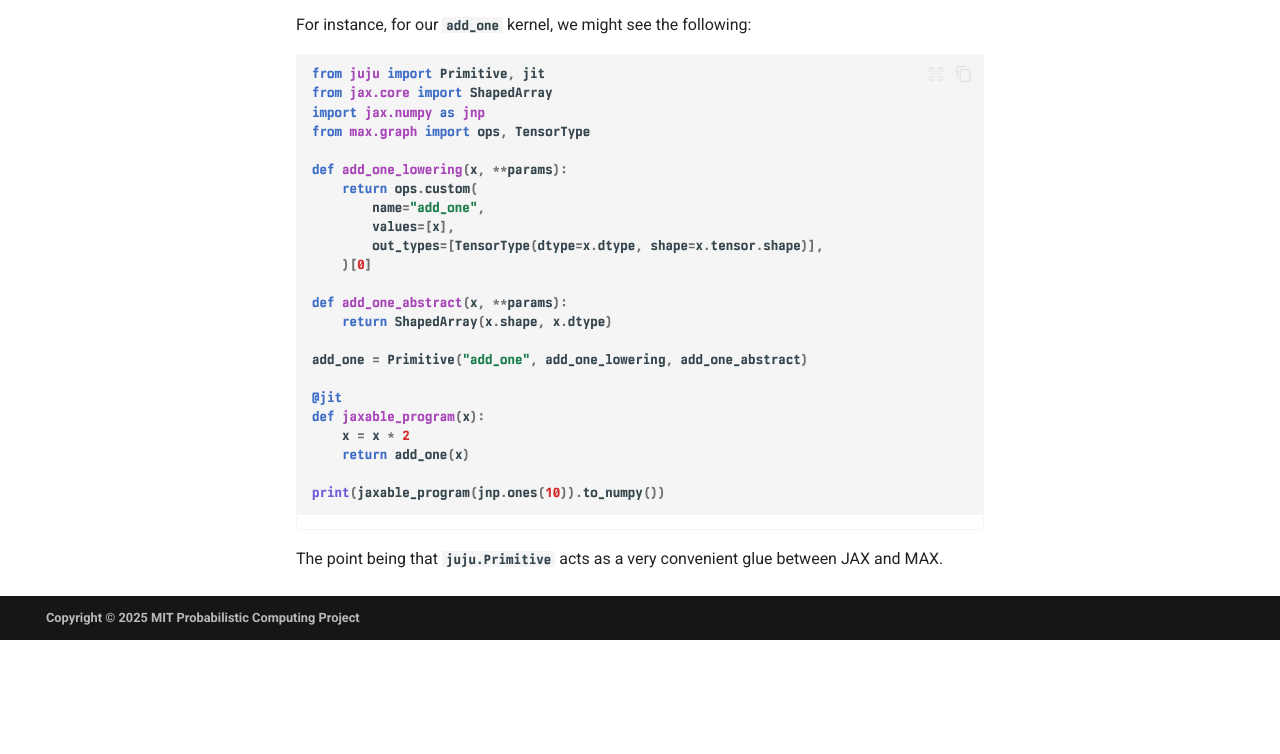
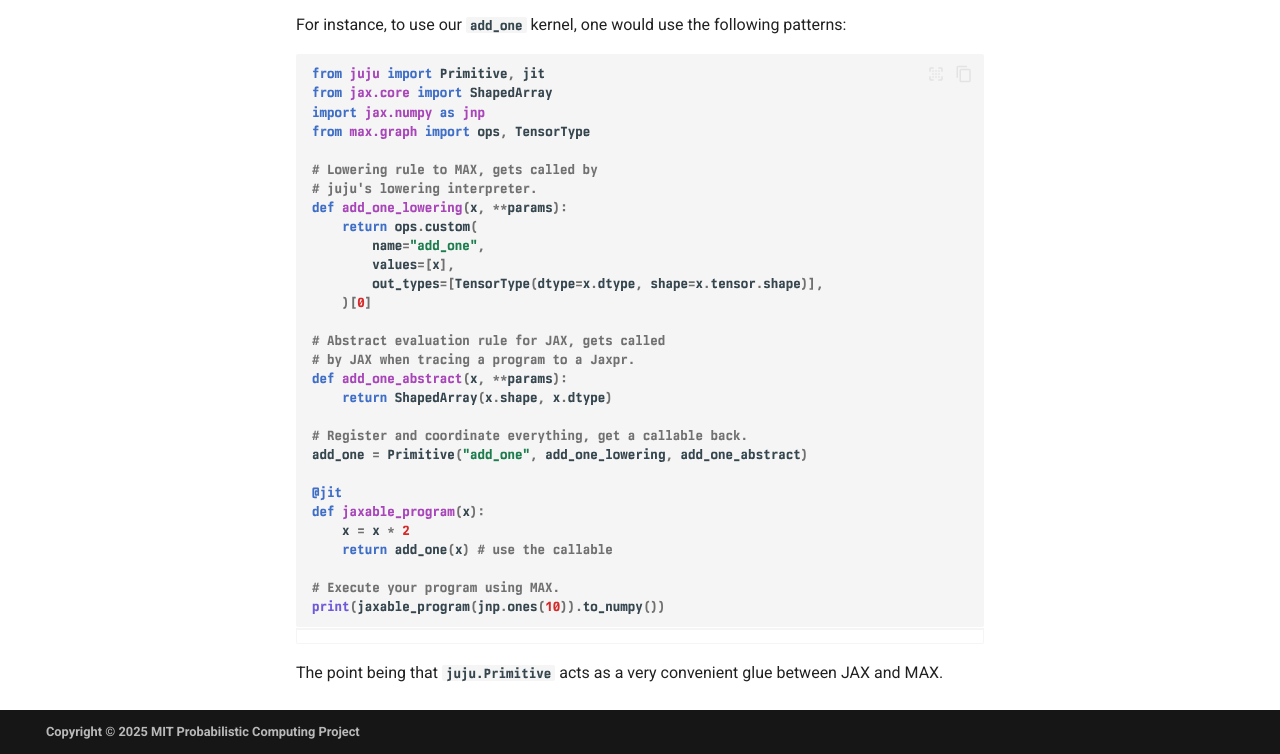
Before and after one commit to femtomc/jaxmax, an MkDocs documentation site: the page built from docs/index.md, in a window 1280 px wide and 1400 px high, scrolled down 4075 px, cut to the strip 646-1400 px from the top of the window. Built offline with MkDocs 1.6.1 and Material for MkDocs 9.7.7, drawn with Linux system fonts in a browser that asks for light colours; the version menu is left out; before the commit the page ends 5361 px from its top, so only the background shows below that.

Commit message:
Adding primitives.

````diff
--- a/docs/index.md
+++ b/docs/index.md
@@ -152,7 +152,7 @@ To aid in the effort of coordination between JAX and MAX, `juju` exposes a funct
 
 ::: juju.Primitive
 
-For instance, for our `add_one` kernel, we might see the following:
+For instance, to use our `add_one` kernel, one would use the following patterns:
 
 ```python exec="on" source="material-block"
 from juju import Primitive, jit
@@ -160,6 +160,8 @@ from jax.core import ShapedArray
 import jax.numpy as jnp
 from max.graph import ops, TensorType
 
+# Lowering rule to MAX, gets called by
+# juju's lowering interpreter.
 def add_one_lowering(x, **params):
     return ops.custom(
         name="add_one",
@@ -167,16 +169,20 @@ def add_one_lowering(x, **params):
         out_types=[TensorType(dtype=x.dtype, shape=x.tensor.shape)],
     )[0]
 
+# Abstract evaluation rule for JAX, gets called
+# by JAX when tracing a program to a Jaxpr.
 def add_one_abstract(x, **params):
     return ShapedArray(x.shape, x.dtype)
 
+# Register and coordinate everything, get a callable back.
 add_one = Primitive("add_one", add_one_lowering, add_one_abstract)
 
 @jit
 def jaxable_program(x):
     x = x * 2
-    return add_one(x)
+    return add_one(x) # use the callable
 
+# Execute your program using MAX.
 print(jaxable_program(jnp.ones(10)).to_numpy())
 ```
 
````
